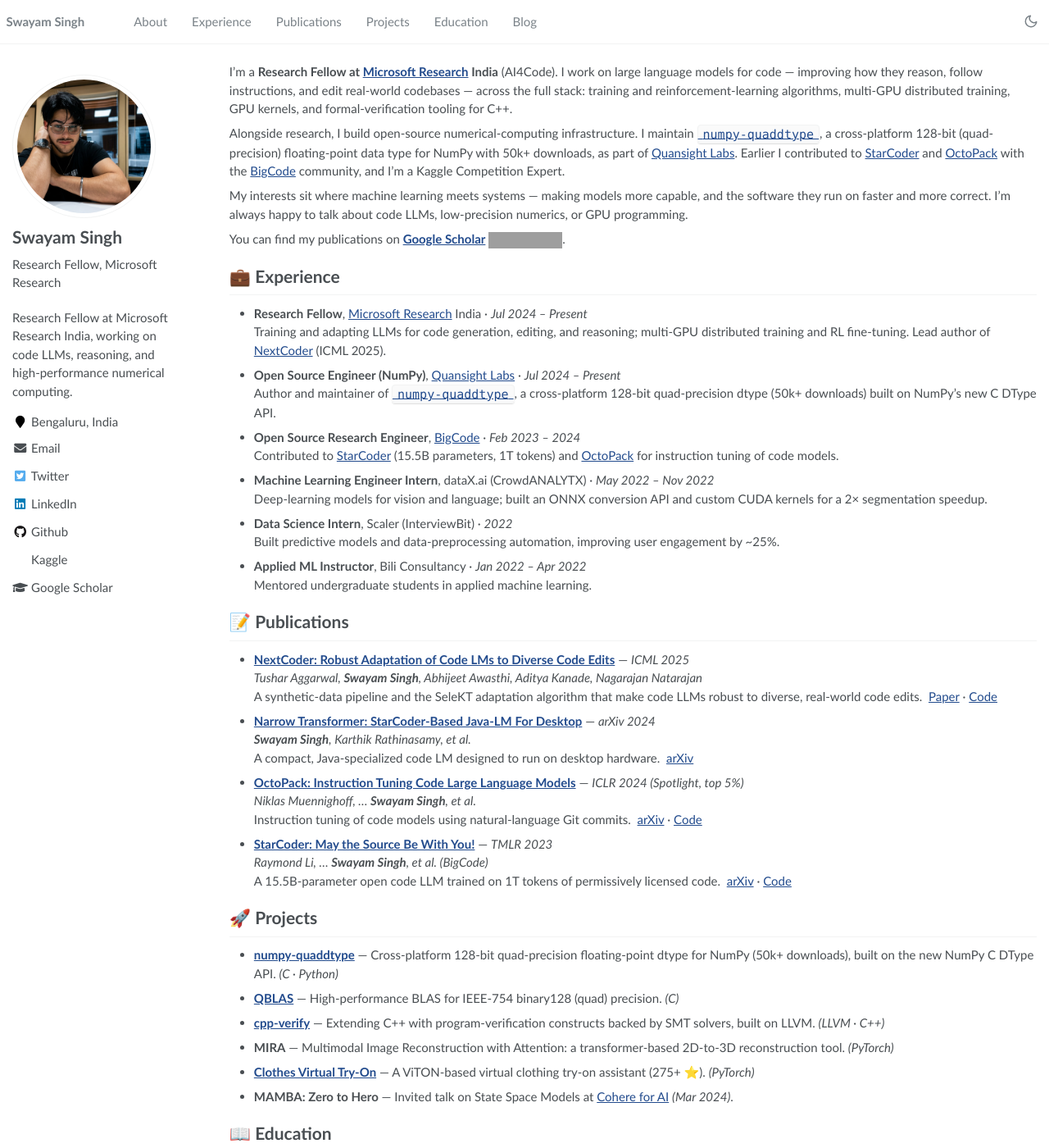
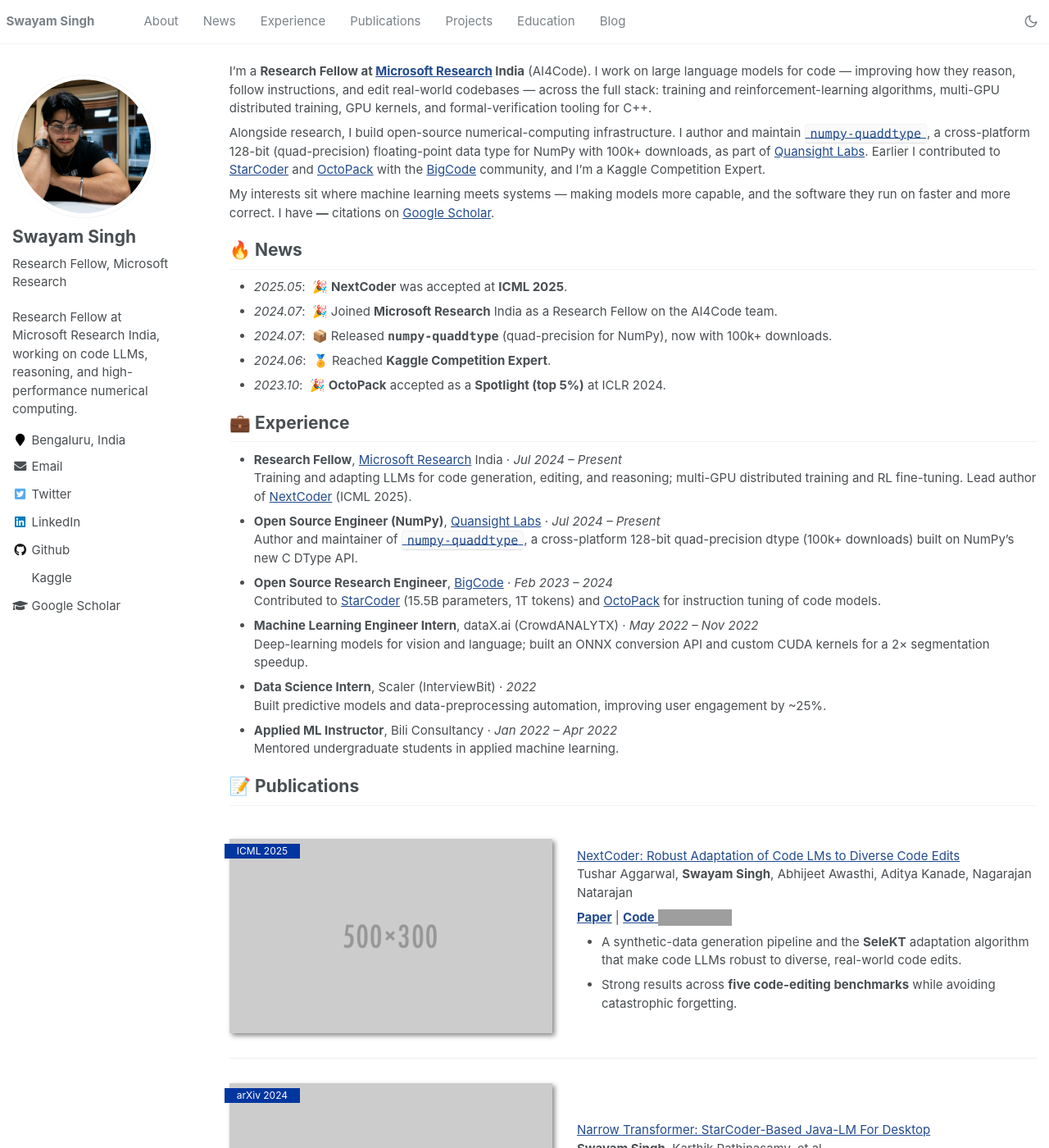
Before and after one commit to SwayamInSync/SwayamInSync.github.io, a Jekyll site: the page built from _pages/about.md, in a window 1280 px wide and 1400 px high. Shown: the whole window at 82% size. Built offline with Jekyll 4.4.1, drawn with Linux system fonts in a browser that asks for light colours; some of the changed text lies outside the part shown; grey boxes are pictures that could not be loaded.

Commit message:
Enrich homepage to match acad-homepage's polished look
- Publications as paper-boxes with venue badges (ICML'25, ICLR'24
  Spotlight, TMLR'23) + placeholder figures (MARKED for replacement)
- Add News and Invited Talks sections; richer Honors
- Real, working GitHub-star badges on papers + projects
- Fix citation display: drop the pre-deploy "resource not found" shields
  badge; use the JS-filled count (clean "—" until the crawler runs)
- Modernize font stack (system-ui / Inter); update downloads to 100k+
- Nav now includes News

Co-Authored-By: Claude Opus 4.8 (1M context) <noreply@anthropic.com>

```diff
--- a/_data/navigation.yml
+++ b/_data/navigation.yml
@@ -2,6 +2,9 @@
 main:
   - title: "About"
     url: "/#about-me"
+
+  - title: "News"
+    url: "/#-news"
 
   - title: "Experience"
     url: "/#-experience"
--- a/_pages/about.md
+++ b/_pages/about.md
@@ -8,55 +8,107 @@ redirect_from:
   - /about.html
 ---
 
-{% if site.google_scholar_stats_use_cdn %}
-{% assign gsDataBaseUrl = "https://cdn.jsdelivr.net/gh/" | append: site.repository | append: "@" %}
-{% else %}
-{% assign gsDataBaseUrl = "https://raw.githubusercontent.com/" | append: site.repository | append: "/" %}
-{% endif %}
-{% assign url = gsDataBaseUrl | append: "google-scholar-stats/gs_data_shieldsio.json" %}
-
 <span class='anchor' id='about-me'></span>
 
 I'm a **Research Fellow at [Microsoft Research](https://www.microsoft.com/en-us/research/lab/microsoft-research-india/) India** (AI4Code). I work on large language models for code — improving how they reason, follow instructions, and edit real-world codebases — across the full stack: training and reinforcement-learning algorithms, multi-GPU distributed training, GPU kernels, and formal-verification tooling for C++.
 
-Alongside research, I build open-source numerical-computing infrastructure. I maintain [`numpy-quaddtype`](https://github.com/SwayamInSync/numpy-quaddtype), a cross-platform 128-bit (quad-precision) floating-point data type for NumPy with 50k+ downloads, as part of [Quansight Labs](https://labs.quansight.org/). Earlier I contributed to [StarCoder](https://arxiv.org/abs/2305.06161) and [OctoPack](https://arxiv.org/abs/2308.07124) with the [BigCode](https://www.bigcode-project.org/) community, and I'm a Kaggle Competition Expert.
+Alongside research, I build open-source numerical-computing infrastructure. I author and maintain [`numpy-quaddtype`](https://github.com/SwayamInSync/numpy-quaddtype), a cross-platform 128-bit (quad-precision) floating-point data type for NumPy with 100k+ downloads, as part of [Quansight Labs](https://labs.quansight.org/). Earlier I contributed to [StarCoder](https://arxiv.org/abs/2305.06161) and [OctoPack](https://arxiv.org/abs/2308.07124) with the [BigCode](https://www.bigcode-project.org/) community, and I'm a Kaggle Competition Expert.
 
-My interests sit where machine learning meets systems — making models more capable, and the software they run on faster and more correct. I'm always happy to talk about code LLMs, low-precision numerics, or GPU programming.
+My interests sit where machine learning meets systems — making models more capable, and the software they run on faster and more correct. I have <strong><span id='total_cit'>—</span></strong> citations on [Google Scholar](https://scholar.google.com/citations?user=clLJfm8AAAAJ). <!-- the count fills in automatically once the Scholar crawler runs on the deployed repo -->
 
-You can find my publications on **[Google Scholar](https://scholar.google.com/citations?user=clLJfm8AAAAJ)** <a href='https://scholar.google.com/citations?user=clLJfm8AAAAJ'><img style="vertical-align: middle;" src="https://img.shields.io/endpoint?url={{ url | url_encode }}&logo=Google%20Scholar&labelColor=f6f6f6&color=9cf&style=flat&label=citations"></a>.
 
+# 🔥 News
+- *2025.05*: &nbsp;🎉 **NextCoder** was accepted at **ICML 2025**. <!-- 🚧 MARKER: verify exact month -->
+- *2024.07*: &nbsp;🎉 Joined **Microsoft Research** India as a Research Fellow on the AI4Code team.
+- *2024.07*: &nbsp;📦 Released **`numpy-quaddtype`** (quad-precision for NumPy), now with 100k+ downloads.
+- *2024.06*: &nbsp;🏅 Reached **Kaggle Competition Expert**.
+- *2023.10*: &nbsp;🎉 **OctoPack** accepted as a **Spotlight (top 5%)** at ICLR 2024. <!-- 🚧 MARKER: verify month -->
+<!-- 🚧 MARKER: add your latest news items here -->
 
 # 💼 Experience
 
 - **Research Fellow**, [Microsoft Research](https://www.microsoft.com/en-us/research/lab/microsoft-research-india/) India · *Jul 2024 – Present*<br>Training and adapting LLMs for code generation, editing, and reasoning; multi-GPU distributed training and RL fine-tuning. Lead author of [NextCoder](https://www.microsoft.com/en-us/research/publication/nextcoder-robust-adaptation-of-code-lms-to-diverse-code-edits/) (ICML 2025).
-- **Open Source Engineer (NumPy)**, [Quansight Labs](https://labs.quansight.org/) · *Jul 2024 – Present*<br>Author and maintainer of [`numpy-quaddtype`](https://github.com/SwayamInSync/numpy-quaddtype), a cross-platform 128-bit quad-precision dtype (50k+ downloads) built on NumPy's new C DType API.
-- **Open Source Research Engineer**, [BigCode](https://www.bigcode-project.org/) · *Feb 2023 – 2024*<br>Contributed to [StarCoder](https://arxiv.org/abs/2305.06161) (15.5B parameters, 1T tokens) and [OctoPack](https://arxiv.org/abs/2308.07124) for instruction tuning of code models.
+- **Open Source Engineer (NumPy)**, [Quansight Labs](https://labs.quansight.org/) · *Jul 2024 – Present*<br>Author and maintainer of [`numpy-quaddtype`](https://github.com/SwayamInSync/numpy-quaddtype), a cross-platform 128-bit quad-precision dtype (100k+ downloads) built on NumPy's new C DType API.
+- **Open Source Research Engineer**, [BigCode](https://www.bigcode-project.org/) · *Feb 2023 – 2024* <!-- 🚧 MARKER: confirm end date -->
+<br>Contributed to [StarCoder](https://arxiv.org/abs/2305.06161) (15.5B parameters, 1T tokens) and [OctoPack](https://arxiv.org/abs/2308.07124) for instruction tuning of code models.
 - **Machine Learning Engineer Intern**, dataX.ai (CrowdANALYTX) · *May 2022 – Nov 2022*<br>Deep-learning models for vision and language; built an ONNX conversion API and custom CUDA kernels for a 2× segmentation speedup.
-- **Data Science Intern**, Scaler (InterviewBit) · *2022*<br>Built predictive models and data-preprocessing automation, improving user engagement by ~25%.
+- **Data Science Intern**, Scaler (InterviewBit) · *2022* <!-- 🚧 MARKER: confirm dates -->
+<br>Built predictive models and data-preprocessing automation, improving user engagement by ~25%.
 - **Applied ML Instructor**, Bili Consultancy · *Jan 2022 – Apr 2022*<br>Mentored undergraduate students in applied machine learning.
 
 # 📝 Publications
 
-- **[NextCoder: Robust Adaptation of Code LMs to Diverse Code Edits](https://www.microsoft.com/en-us/research/publication/nextcoder-robust-adaptation-of-code-lms-to-diverse-code-edits/)** — *ICML 2025*<br><em>Tushar Aggarwal, <strong>Swayam Singh</strong>, Abhijeet Awasthi, Aditya Kanade, Nagarajan Natarajan</em><br>A synthetic-data pipeline and the SeleKT adaptation algorithm that make code LLMs robust to diverse, real-world code edits. &nbsp;[Paper](https://www.microsoft.com/en-us/research/publication/nextcoder-robust-adaptation-of-code-lms-to-diverse-code-edits/) · [Code](https://github.com/microsoft/NextCoder)
-- **[Narrow Transformer: StarCoder-Based Java-LM For Desktop](https://arxiv.org/abs/2407.03941)** — *arXiv 2024*<br><em><strong>Swayam Singh</strong>, Karthik Rathinasamy, et al.</em><br>A compact, Java-specialized code LM designed to run on desktop hardware. &nbsp;[arXiv](https://arxiv.org/abs/2407.03941)
-- **[OctoPack: Instruction Tuning Code Large Language Models](https://arxiv.org/abs/2308.07124)** — *ICLR 2024 (Spotlight, top 5%)*<br><em>Niklas Muennighoff, … <strong>Swayam Singh</strong>, et al.</em><br>Instruction tuning of code models using natural-language Git commits. &nbsp;[arXiv](https://arxiv.org/abs/2308.07124) · [Code](https://github.com/bigcode-project/octopack)
-- **[StarCoder: May the Source Be With You!](https://arxiv.org/abs/2305.06161)** — *TMLR 2023*<br><em>Raymond Li, … <strong>Swayam Singh</strong>, et al. (BigCode)</em><br>A 15.5B-parameter open code LLM trained on 1T tokens of permissively licensed code. &nbsp;[arXiv](https://arxiv.org/abs/2305.06161) · [Code](https://github.com/bigcode-project/starcoder)
+<!-- 🚧 MARKER: each paper uses a placeholder figure (images/500x300.png). Drop a real
+     teaser image into images/ (e.g. images/nextcoder.png) and update the <img src> below. -->
+
+<div class='paper-box'><div class='paper-box-image'><div><div class="badge">ICML 2025</div><img src='images/500x300.png' alt="NextCoder" width="100%"></div></div>
+<div class='paper-box-text' markdown="1">
+
+[NextCoder: Robust Adaptation of Code LMs to Diverse Code Edits](https://www.microsoft.com/en-us/research/publication/nextcoder-robust-adaptation-of-code-lms-to-diverse-code-edits/) \\
+Tushar Aggarwal, **Swayam Singh**, Abhijeet Awasthi, Aditya Kanade, Nagarajan Natarajan
+
+[**Paper**](https://www.microsoft.com/en-us/research/publication/nextcoder-robust-adaptation-of-code-lms-to-diverse-code-edits/) \| [**Code** ![](https://img.shields.io/github/stars/microsoft/NextCoder?style=social)](https://github.com/microsoft/NextCoder)
+
+- A synthetic-data generation pipeline and the **SeleKT** adaptation algorithm that make code LLMs robust to diverse, real-world code edits.
+- Strong results across **five code-editing benchmarks** while avoiding catastrophic forgetting.
+</div>
+</div>
+
+<div class='paper-box'><div class='paper-box-image'><div><div class="badge">arXiv 2024</div><img src='images/500x300.png' alt="Narrow Transformer" width="100%"></div></div>
+<div class='paper-box-text' markdown="1">
+
+[Narrow Transformer: StarCoder-Based Java-LM For Desktop](https://arxiv.org/abs/2407.03941) \\
+**Swayam Singh**, Karthik Rathinasamy, et al. <!-- 🚧 MARKER: confirm full author list -->
+
+[**arXiv**](https://arxiv.org/abs/2407.03941)
+
+- A compact, **Java-specialized** code language model designed to run efficiently on desktop hardware.
+</div>
+</div>
+
+<div class='paper-box'><div class='paper-box-image'><div><div class="badge">ICLR 2024 Spotlight</div><img src='images/500x300.png' alt="OctoPack" width="100%"></div></div>
+<div class='paper-box-text' markdown="1">
+
+[OctoPack: Instruction Tuning Code Large Language Models](https://arxiv.org/abs/2308.07124) \\
+Niklas Muennighoff, &hellip;, **Swayam Singh**, et al. <!-- 🚧 MARKER: confirm author ordering -->
+
+[**arXiv**](https://arxiv.org/abs/2308.07124) \| [**Code** ![](https://img.shields.io/github/stars/bigcode-project/octopack?style=social)](https://github.com/bigcode-project/octopack)
+
+- Instruction tuning of code models using natural-language **Git commits** (CommitPack / CommitPackFT).
+- Accepted as a **Spotlight (top 5%)** at ICLR 2024.
+</div>
+</div>
+
+<div class='paper-box'><div class='paper-box-image'><div><div class="badge">TMLR 2023</div><img src='images/500x300.png' alt="StarCoder" width="100%"></div></div>
+<div class='paper-box-text' markdown="1">
+
+[StarCoder: May the Source Be With You!](https://arxiv.org/abs/2305.06161) \\
+Raymond Li, &hellip;, **Swayam Singh**, et al. (BigCode) <!-- 🚧 MARKER: confirm author ordering -->
+
+[**arXiv**](https://arxiv.org/abs/2305.06161) \| [**Code** ![](https://img.shields.io/github/stars/bigcode-project/starcoder?style=social)](https://github.com/bigcode-project/starcoder)
+
+- A **15.5B-parameter** open code LLM trained on **1T tokens** of permissively licensed code.
+- A widely adopted base model for code-generation research.
+</div>
+</div>
 
 # 🚀 Projects
 
-- **[numpy-quaddtype](https://github.com/SwayamInSync/numpy-quaddtype)** — Cross-platform 128-bit quad-precision floating-point dtype for NumPy (50k+ downloads), built on the new NumPy C DType API. *(C · Python)*
-- **[QBLAS](https://github.com/SwayamInSync/QBLAS)** — High-performance BLAS for IEEE-754 binary128 (quad) precision. *(C)*
-- **[cpp-verify](https://github.com/SwayamInSync/cpp-verify)** — Extending C++ with program-verification constructs backed by SMT solvers, built on LLVM. *(LLVM · C++)*
-- **MIRA** — Multimodal Image Reconstruction with Attention: a transformer-based 2D-to-3D reconstruction tool. *(PyTorch)*
-- **[Clothes Virtual Try-On](https://github.com/SwayamInSync/clothes-virtual-try-on)** — A ViTON-based virtual clothing try-on assistant (275+ ⭐). *(PyTorch)*
-- **MAMBA: Zero to Hero** — Invited talk on State Space Models at [Cohere for AI](https://cohere.com/research) *(Mar 2024)*.
+- [**`numpy-quaddtype`** ![](https://img.shields.io/github/stars/SwayamInSync/numpy-quaddtype?style=social)](https://github.com/SwayamInSync/numpy-quaddtype) — Cross-platform 128-bit quad-precision floating-point dtype for NumPy (100k+ downloads), built on the new NumPy C DType API. *(C · Python)*
+- [**QBLAS** ![](https://img.shields.io/github/stars/SwayamInSync/QBLAS?style=social)](https://github.com/SwayamInSync/QBLAS) — High-performance BLAS for IEEE-754 binary128 (quad) precision. *(C)*
+- [**cpp-verify** ![](https://img.shields.io/github/stars/SwayamInSync/cpp-verify?style=social)](https://github.com/SwayamInSync/cpp-verify) — Extending C++ with program-verification constructs backed by SMT solvers, on LLVM. *(C++ · LLVM)*
+- [**Clothes Virtual Try-On** ![](https://img.shields.io/github/stars/SwayamInSync/clothes-virtual-try-on?style=social)](https://github.com/SwayamInSync/clothes-virtual-try-on) — A ViTON-based virtual clothing try-on assistant. *(PyTorch)*
+- **MIRA** — Multimodal Image Reconstruction with Attention: transformer-based 2D-to-3D reconstruction. <!-- 🚧 MARKER: add repo/demo link -->
+
+# 🎖 Honors and Awards
+- *2024*: **Kaggle Competition Expert** — Bronze medal (top 7%) in UBC-OCEAN; top 3% in the *30 Days of ML* challenge.
+- *2024*: **OctoPack** accepted as a **Spotlight (top 5%)** at ICLR 2024.
+- *2023*: Selected for the **Amazon ML Summer School 2023**.
+- *2023*: **Clothes Virtual Try-On** crossed **275+** GitHub stars.
 
 # 📖 Education
+- *2020 – 2024*, **B.Tech**, University of Allahabad, India.<br>Coursework across data structures, algorithms, operating systems, and big data; focus on machine learning with NLP and computer vision.
 
-- **B.Tech**, University of Allahabad, India · *2020 – 2024*<br>Coursework across data structures, algorithms, operating systems, and big data; focus on machine learning with NLP and computer vision.
-
-# 🏆 Honors & Awards
-
-- **Kaggle Competition Expert** — Bronze medal (top 7%) in the UBC-OCEAN competition; top 3% in the *30 Days of ML* challenge.
-- **OctoPack** accepted as a **Spotlight (top 5%)** at ICLR 2024.
-- Selected for **Amazon ML Summer School 2023**.
+# 💬 Invited Talks
+- *2024.03*: **MAMBA: Zero to Hero** — invited talk on State Space Models at [Cohere for AI](https://cohere.com/research).
+<!-- 🚧 MARKER: add more talks here -->
--- a/_sass/_dark.scss
+++ b/_sass/_dark.scss
@@ -79,7 +79,11 @@ $dk-heading: #e8eaed;
   /* sidebar / author profile */
   .author__avatar img { border-color: $dk-border; }
   .author__content, .sidebar, .sidebar p, .sidebar li { color: $dk-text; }
-  .author__urls { background: $dk-surface; border-color: $dk-border; box-shadow: 0 0 10px rgba(#000, 0.5); }
+  .author__urls {
+    background: $dk-surface; border-color: $dk-border; box-shadow: 0 0 10px rgba(#000, 0.5);
+    /* on wide screens the list is inline/transparent — keep it that way */
+    @include breakpoint($large) { background: transparent; border: 0; box-shadow: none; }
+  }
   .author__urls:before { border-color: $dk-border transparent; }
   .author__urls:after  { border-color: $dk-surface transparent; }
   .author__urls a { color: $dk-text; }
--- a/_sass/_variables.scss
+++ b/_sass/_variables.scss
@@ -14,7 +14,7 @@ $indent-var                 : 0.5em;
 
 /* system typefaces */
 $serif                      : Georgia, Times, serif;
-$sans-serif                 : "Trebuchet MS", Helvetica, sans-serif;
+$sans-serif                 : -apple-system, BlinkMacSystemFont, "Segoe UI", "Inter", "Roboto", "Helvetica Neue", Arial, sans-serif;
 // $sans-serif                 : Georgia, serif, sans-serif;
 
 // $sans-serif                 : -apple-system, ".SFNSText-Regular", "San Francisco", "Roboto", "Segoe UI", "Helvetica Neue", "Lucida Grande", Arial, sans-serif;
```
